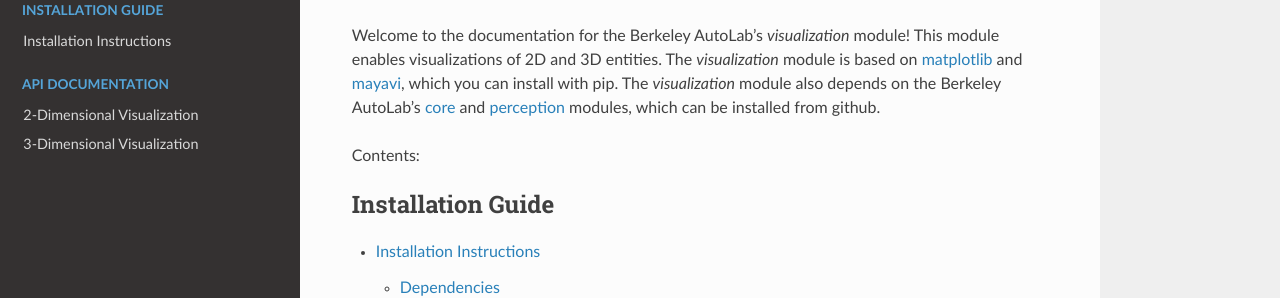
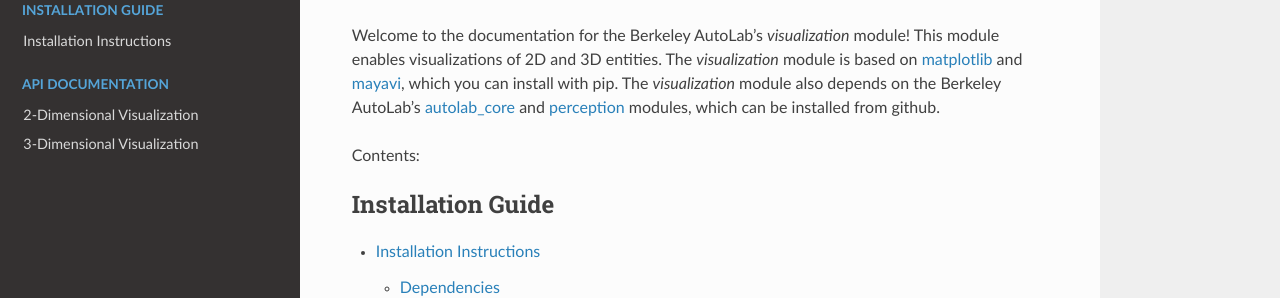
Before and after one commit to BerkeleyAutomation/visualization, a Sphinx documentation site: the page built from docs/source/index.rst, in a window 1280 px wide and 1082 px high. Shown: the part 136-434 px from the top of the window. Built offline with Sphinx 7.4.7 and the Read the Docs theme 2.0.0, drawn with Linux system fonts in a browser that asks for light colours.

Commit message:
Changed to use autolab_core name

```diff
--- a/docs/source/index.rst
+++ b/docs/source/index.rst
@@ -9,12 +9,12 @@
 This module enables visualizations of 2D and 3D entities.
 The `visualization` module is based on `matplotlib`_ and `mayavi`_,
 which you can install with pip.
-The `visualization` module also depends on the Berkeley AutoLab's `core`_ and
+The `visualization` module also depends on the Berkeley AutoLab's `autolab_core`_ and
 `perception`_ modules, which can be installed from github.
 
 .. _matplotlib: http://www.matplotlib.org/
 .. _mayavi: http://docs.enthought.com/mayavi/mayavi/
-.. _core: https://github.com/mmatl/core
+.. _autolab_core: https://github.com/BerkeleyAutomation/autolab_core
 .. _perception: https://github.com/mmatl/perception
 
 Contents:
--- a/docs/source/install/install.rst
+++ b/docs/source/install/install.rst
@@ -5,12 +5,12 @@
 ~~~~~~~~~~~~
 The `visualization` module uses `matplotlib`_ for 2D visualization
 and `mayavi`_ for 3D visualization, which you can install with pip.
-The `visualization` module also depends on the Berkeley AutoLab's `core`_ and
+The `visualization` module also depends on the Berkeley AutoLab's `autolab_core`_ and
 `perception`_ modules, which can be installed from github.
 
 .. _matplotlib: http://www.matplotlib.org/
 .. _mayavi: http://docs.enthought.com/mayavi/mayavi/
-.. _core: https://github.com/mmatl/core
+.. _autolab_core: https://github.com/BerkeleyAutomation/autolab_core
 .. _perception: https://github.com/mmatl/perception
 
 Any other dependencies will be installed automatically when `visualization` is
--- a/setup.py
+++ b/setup.py
@@ -17,5 +17,4 @@
       package_dir = {'': '.'},
       packages=['visualization'],
       install_requires=requirements,
-      #test_suite='test'
      )
```
Also changed, not shown: 2 other files.
